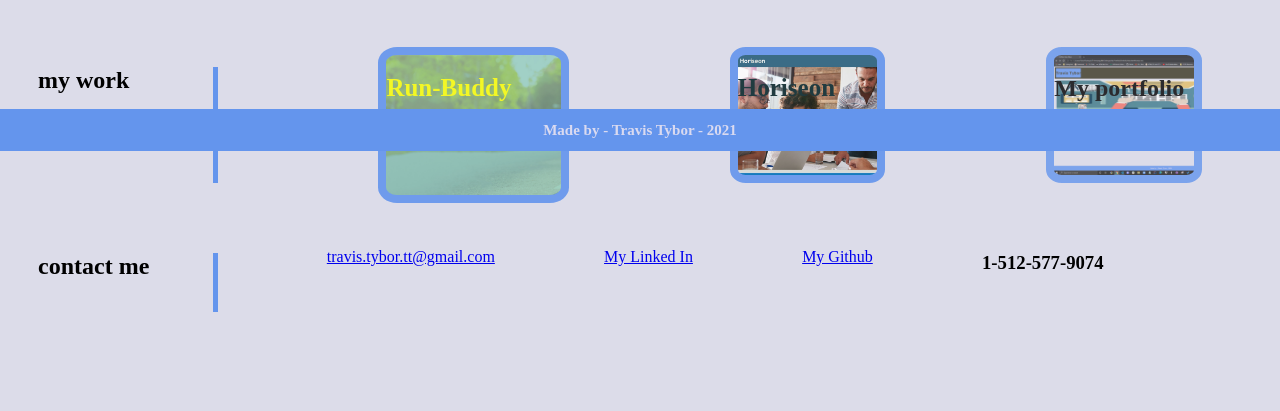
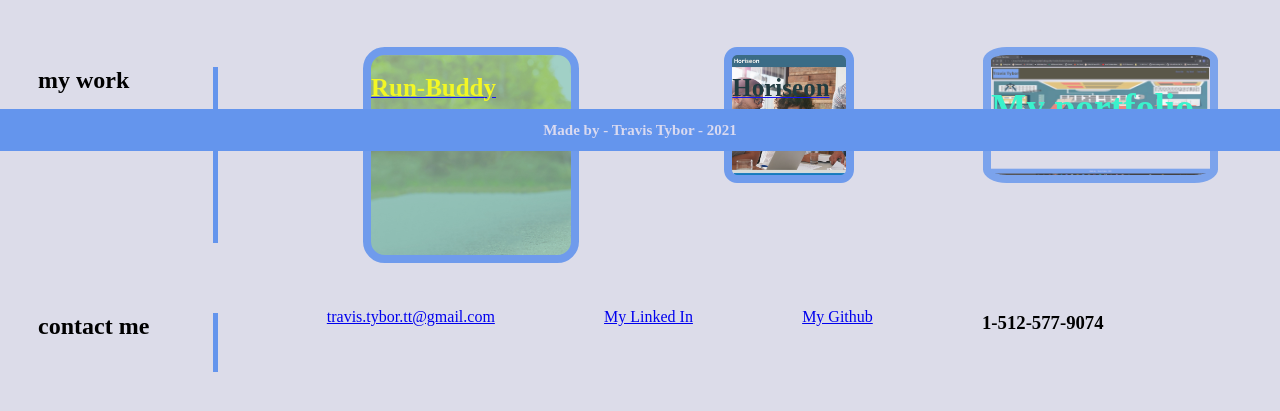
Before and after one commit to tygrski/Portfolio, a plain HTML site: page index.html in a window 1280 px wide. Shown: the part 649-1060 px from the top of the page. Before the commit the page ends 1019 px from the top, so only its background shows below. Drawn offline with Linux system fonts and the light colour scheme.

Commit message:
updated links

```diff
--- a/css&imgs/CSS/styles.css
+++ b/css&imgs/CSS/styles.css
@@ -132,8 +132,8 @@ h1 {
 
 .runbuddy {
     background-image: url("../images/RB-hero.jpg");
-    width: 15%;
-    height: 140px;
+    width: 200px;
+    height: 200px;
     background-repeat: no-repeat;
     background-size: cover;
     border: solid cornflowerblue 8px;
@@ -146,7 +146,7 @@ h1 {
 
 .horiseon {
     background-image: url("../images/Horiseon.jpg");
-    width: 12%;
+    width: 100%;
     height: 120px;
     background-repeat: no-repeat;
     background-size: cover;
@@ -160,7 +160,7 @@ opacity: 1.0;
 
 .portfolio {
     background-image: url("../images/portfolio.png");
-    width: 12%;
+    width: 100%;
     height: 120px;
     background-repeat: no-repeat;
     background-size: cover;
--- a/index.html
+++ b/index.html
@@ -53,19 +53,22 @@
                 </div>
                 <div class="my-info-container" id="my-work">
                         <h2  class="section-me">my work</h2>
-                        <a  href="https://tygrski.github.io/run-buddy/" target="_blank"  alt= "run-buddy waebpage image"></a>
+                        <a  href="https://tygrski.github.io/run-buddy/" target="_blank"  alt= "run-buddy waebpage image">
                         <div class="runbuddy">
                             <h3><span class="workrb">Run-Buddy</span></h3>
                       </div>
-                    <a href="https://tygrski.github.io/challenge1/" target="_blank" alt= "Hoiseon wabpage image"></a>
+                    </a>
+                    <a href="https://tygrski.github.io/challenge1/" target="_blank" alt= "Hoiseon wabpage image">
                     <div class="horiseon">
                         <h3><span class="workhr">Horiseon</span></h3>
                     </div>
-                    <a href="https://tygrski.github.io/Portfolio/" target="_blank" alt="image of m portfolio webpage"><span class="workme"></a>
+                </a>
+                    <a href="https://tygrski.github.io/Portfolio/" target="_blank" alt="image of m portfolio webpage"><span class="workme">
                     <div class="portfolio">
                         <h2>My portfolio</h2>
                     </div>
                 </div>
+            </a>
                 <div class="my-info-container" id="contact-me">
                         <h2 >contact me</h2>
 
```
